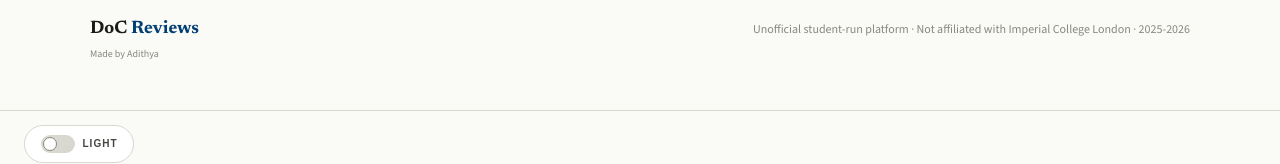
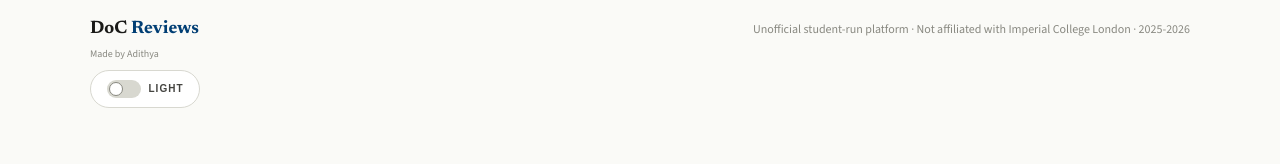
Before and after one commit to adithya-n05/doc-reviews, a Next.js app: page / in a window 1280 px wide. Shown: the part 928-1092 px from the top of the page. After the commit the page ends 1060 px from the top, so only its background shows below. Built offline with nearby package versions, Linux system fonts and the light colour scheme; no server answers.

Commit message:
fix(theme): place home toggle inline with footer row

```diff
--- a/src/app/globals.css
+++ b/src/app/globals.css
@@ -1675,6 +1675,11 @@
       line-height: 1.2;
     }
 
+    .footer-theme-toggle {
+      margin-top: 10px;
+      display: inline-flex;
+    }
+
     .footer-copy {
       font-size: 12px;
       color: var(--ink-light);
@@ -1910,6 +1915,10 @@
   background: var(--cream);
 }
 
+.home-shell + .theme-toggle-footer {
+  display: none;
+}
+
 .feedback-widget-shell {
   position: fixed;
   right: 16px;
--- a/src/app/layout.tsx
+++ b/src/app/layout.tsx
@@ -6,7 +6,7 @@ import {
 } from "next/font/google";
 import { Analytics } from "@vercel/analytics/react";
 import { FeedbackWidget } from "@/components/feedback-widget";
-import { ThemeToggle } from "@/components/theme-toggle";
+import { FooterThemeToggle } from "@/components/footer-theme-toggle";
 import { SITE_DESCRIPTION, SITE_NAME, getSiteUrl } from "@/lib/site-metadata";
 import "./globals.css";
 
@@ -113,7 +113,7 @@ export default function RootLayout({
         <FeedbackWidget />
         {children}
         <footer className="theme-toggle-footer">
-          <ThemeToggle />
+          <FooterThemeToggle />
         </footer>
         <Analytics />
       </body>
--- a/src/app/page.tsx
+++ b/src/app/page.tsx
@@ -1,5 +1,6 @@
 import Link from "next/link";
 import { CountUpValue } from "@/components/count-up-value";
+import { ThemeToggle } from "@/components/theme-toggle";
 import type { LandingMetrics } from "@/lib/metrics/landing-metrics";
 import { createSupabaseAdminClient } from "@/lib/supabase/admin";
 import { createSupabaseServerClient } from "@/lib/supabase/server";
@@ -53,7 +54,7 @@ export default async function HomePage() {
   const primaryHeroCtaHref = signedInDisplayName ? "/modules" : "/auth/signup";
 
   return (
-    <div className="site-shell">
+    <div className="site-shell home-shell">
       <div className="landing-masthead">
         <div className="masthead-inner">
           <div>
@@ -275,6 +276,9 @@ export default async function HomePage() {
               DoC <span>Reviews</span>
             </div>
             <div className="footer-attribution">Made by Adithya</div>
+            <div className="footer-theme-toggle">
+              <ThemeToggle />
+            </div>
           </div>
           <div className="footer-copy">
             Unofficial student-run platform · Not affiliated with Imperial College
--- /dev/null
+++ b/src/components/footer-theme-toggle.tsx
@@ -0,0 +1,7 @@
+"use client";
+
+import { ThemeToggle } from "@/components/theme-toggle";
+
+export function FooterThemeToggle() {
+  return <ThemeToggle />;
+}
```
Also changed, not shown: 1 other file (tests, documents, lock files or other folders).
